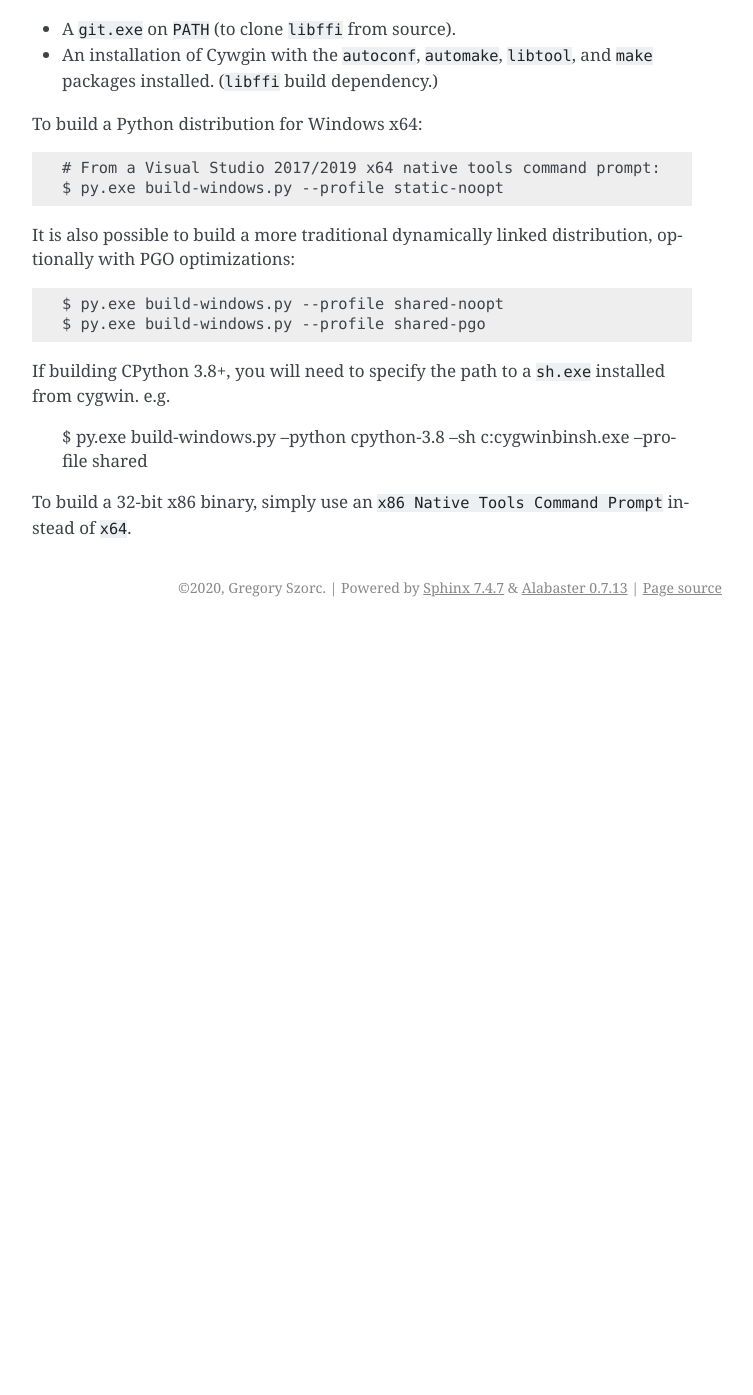
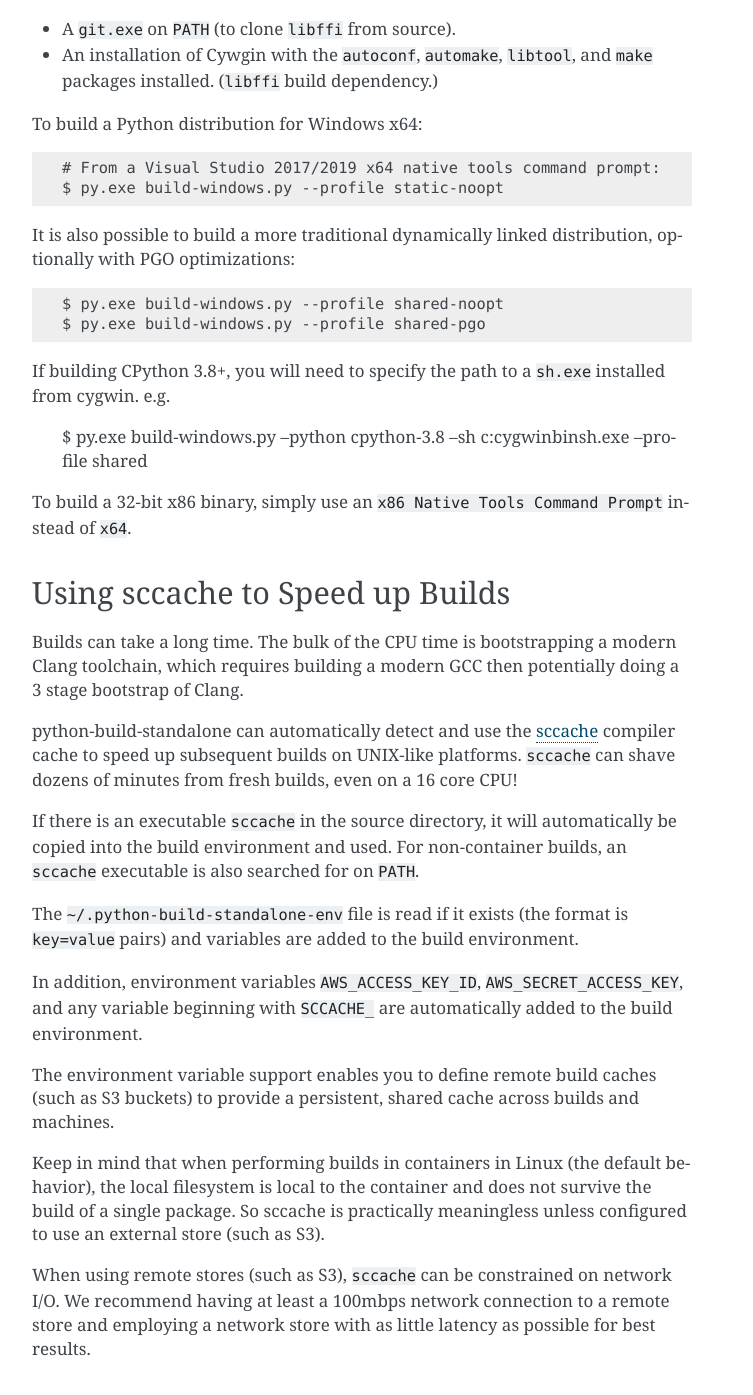
Before and after one commit to indygreg/python-build-standalone, a Sphinx documentation site: the page built from docs/building.rst, in a window 1280 px wide and 1400 px high, scrolled down 1915 px. Shown: the top 1395 px of the window, without its empty margins (388-1141 px from the left). Built offline with Sphinx 7.4.7, drawn with Linux system fonts in a browser that asks for light colours; before the commit the page ends 2542 px from its top, so only the background shows below that; some of the changed text lies outside the part shown.

Commit message:
pythonbuild: support reading environment variables from a file
This enables you to define persisted environment variables between
builds. I'm now using this to make use of an S3 bucket for sccache
storage. This speeds up my local builds dramatically.

While I was here, I also documented how to configure sccache to
speed up builds because it is a game changer.

```diff
--- a/docs/building.rst
+++ b/docs/building.rst
@@ -109,3 +109,40 @@ If building CPython 3.8+, you will need to specify the path to a
 
 To build a 32-bit x86 binary, simply use an ``x86 Native Tools
 Command Prompt`` instead of ``x64``.
+
+Using sccache to Speed up Builds
+================================
+
+Builds can take a long time. The bulk of the CPU time is bootstrapping a modern
+Clang toolchain, which requires building a modern GCC then potentially doing
+a 3 stage bootstrap of Clang.
+
+python-build-standalone can automatically detect and use the
+`sccache <https://github.com/mozilla/sccache>`_ compiler cache to speed
+up subsequent builds on UNIX-like platforms. ``sccache`` can shave dozens
+of minutes from fresh builds, even on a 16 core CPU!
+
+If there is an executable ``sccache`` in the source directory, it will
+automatically be copied into the build environment and used. For non-container
+builds, an ``sccache`` executable is also searched for on ``PATH``.
+
+The ``~/.python-build-standalone-env`` file is read if it exists (the format is
+``key=value`` pairs) and variables are added to the build environment.
+
+In addition, environment variables ``AWS_ACCESS_KEY_ID``,
+``AWS_SECRET_ACCESS_KEY``, and any variable beginning with ``SCCACHE_`` are
+automatically added to the build environment.
+
+The environment variable support enables you to define remote build caches
+(such as S3 buckets) to provide a persistent, shared cache across builds and
+machines.
+
+Keep in mind that when performing builds in containers in Linux (the default
+behavior), the local filesystem is local to the container and does not survive
+the build of a single package. So sccache is practically meaningless unless
+configured to use an external store (such as S3).
+
+When using remote stores (such as S3), ``sccache`` can be constrained on
+network I/O. We recommend having at least a 100mbps network connection to
+a remote store and employing a network store with as little latency as possible
+for best results.
```
Also changed, not shown: 1 other file.
